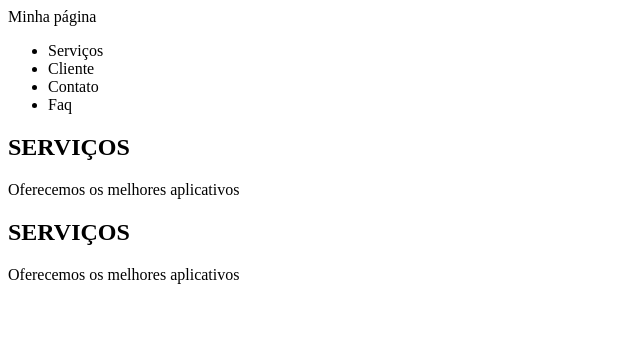
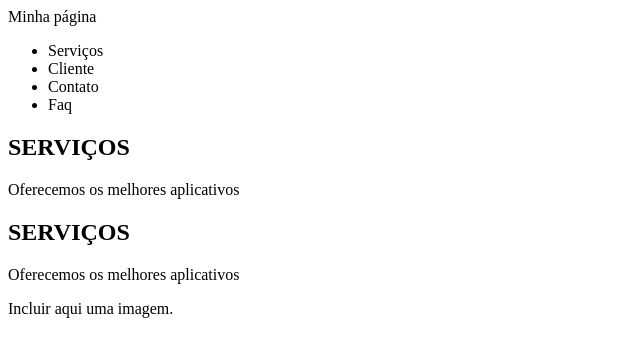
Before and after one commit to FernandoBoti/aula_html5_css3, a plain HTML site: page Index.html in a window 1280 px wide. Shown: the whole page, without its empty margins (0-640 px from the left). Drawn offline with Linux system fonts and the light colour scheme.

```diff
--- a/Index.html
+++ b/Index.html
@@ -44,6 +44,11 @@
                     Oferecemos os melhores aplicativos
                 </P>
 
+                <p>
+                    Incluir aqui uma imagem.
+                </p>
+
+
             </section>
 
 
```
